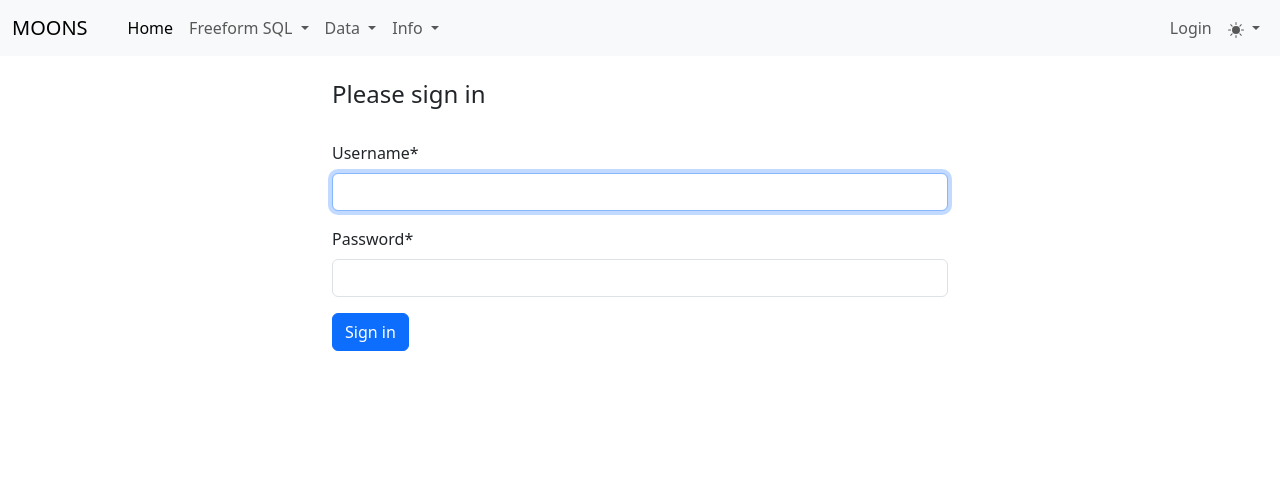
After one commit to wfau/ScienceArchives, a Django app: page /accounts/login/ in a window 1280 px wide. The commit adds this page. Shown: the top 500 px of the page. Run offline with Django 5.2, Linux system fonts and the light colour scheme; parts of the project's set-up code (start-up, migrations or seed data) failed here and were passed over; some libraries are stand-ins or nearby versions.

Commit message:
add login page and create superuser if configured

```diff
--- a/web/moons/server/core/templates/core/base.html
+++ b/web/moons/server/core/templates/core/base.html
@@ -75,7 +75,7 @@
                 </div>
               </li>
               {% else %}
-                <li class="nav-item"><a class="nav-link" href="">Login</a></li>
+                <li class="nav-item"><a class="nav-link" href="{% url 'login' %}">Login</a></li>
               {% endif %}
                 <li class="nav-item dropdown">
                     <button class="btn btn-link nav-link dropdown-toggle" id="bd-theme" type="button" aria-expanded="false" data-bs-toggle="dropdown" data-bs-display="static" aria-label="Toggle theme (auto)">
--- /dev/null
+++ b/web/moons/server/core/templates/registration/login.html
@@ -0,0 +1,31 @@
+{% extends "core/base.html" %}
+{% load static %}
+{% load crispy_forms_tags %}
+
+{% block content %}
+
+  {% if form.errors %}
+    <p>Your username and password didn't match. Please try again.</p>
+  {% endif %}
+
+
+  <div class="container" class="m-4" style="max-width: 640px;">
+
+      <div class="row align-items-center my-4">
+        <div class="col">
+          <h4>Please sign&nbsp;in</h4>
+        </div>
+      </div>
+
+
+    <form method="post">
+        {% csrf_token %}
+        {{ form|crispy }}
+        <button type="submit" class="btn btn-primary">Sign in</button>
+        <input type="hidden" name="next" value="{{ next }}" />
+    </form>
+
+</div>
+
+
+{% endblock %}
--- a/web/moons/server/moons/urls.py
+++ b/web/moons/server/moons/urls.py
@@ -19,6 +19,7 @@ from django.urls import path, include
 
 urlpatterns = [
     path('admin/', admin.site.urls),
+    path('accounts/', include('django.contrib.auth.urls')),
     path("", include("core.urls")),
     path('queries/', include("queries.urls")),
 ]
```
Also changed, not shown: web/moons/server/moons/settings.py (+5 -2 lines), 2 other files.
